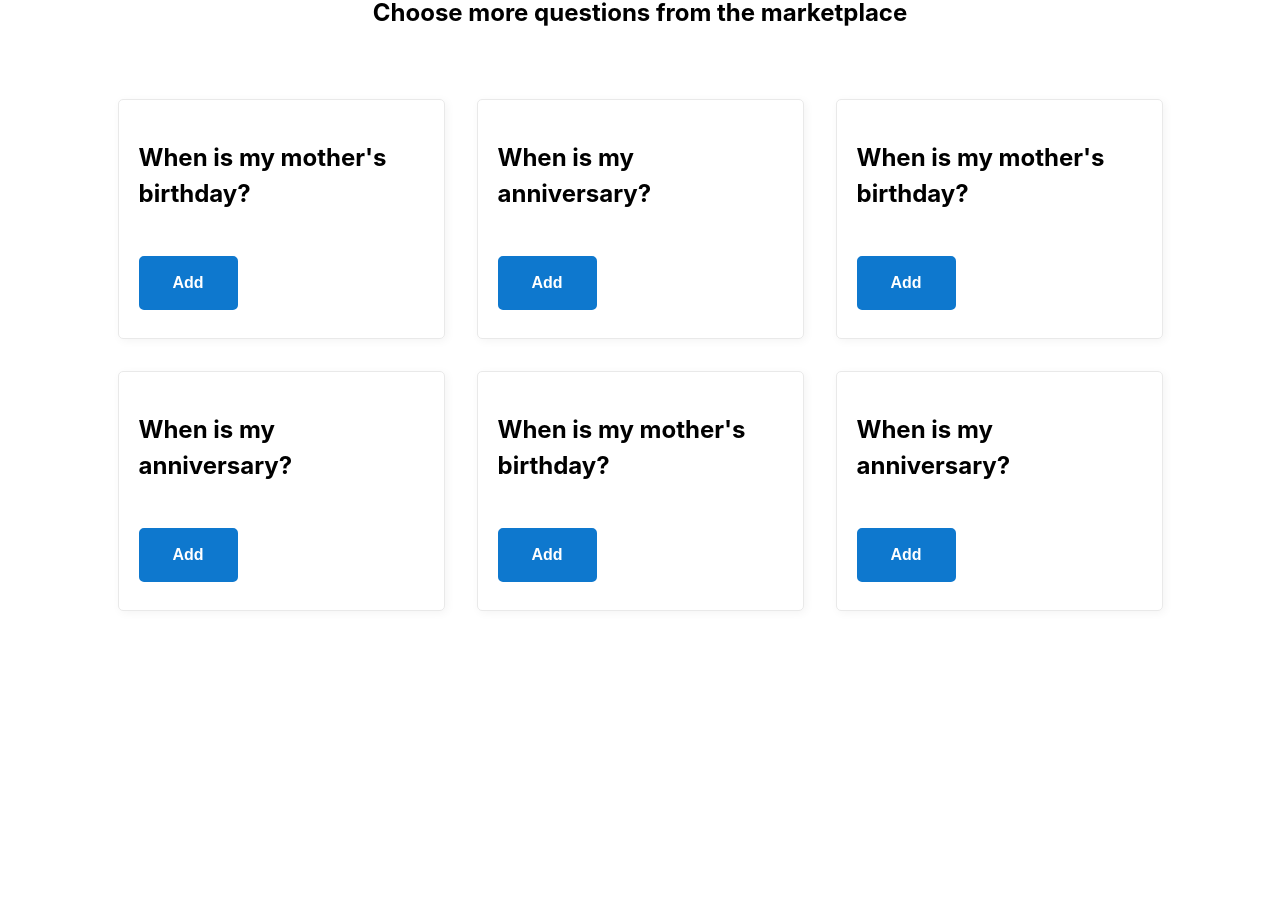
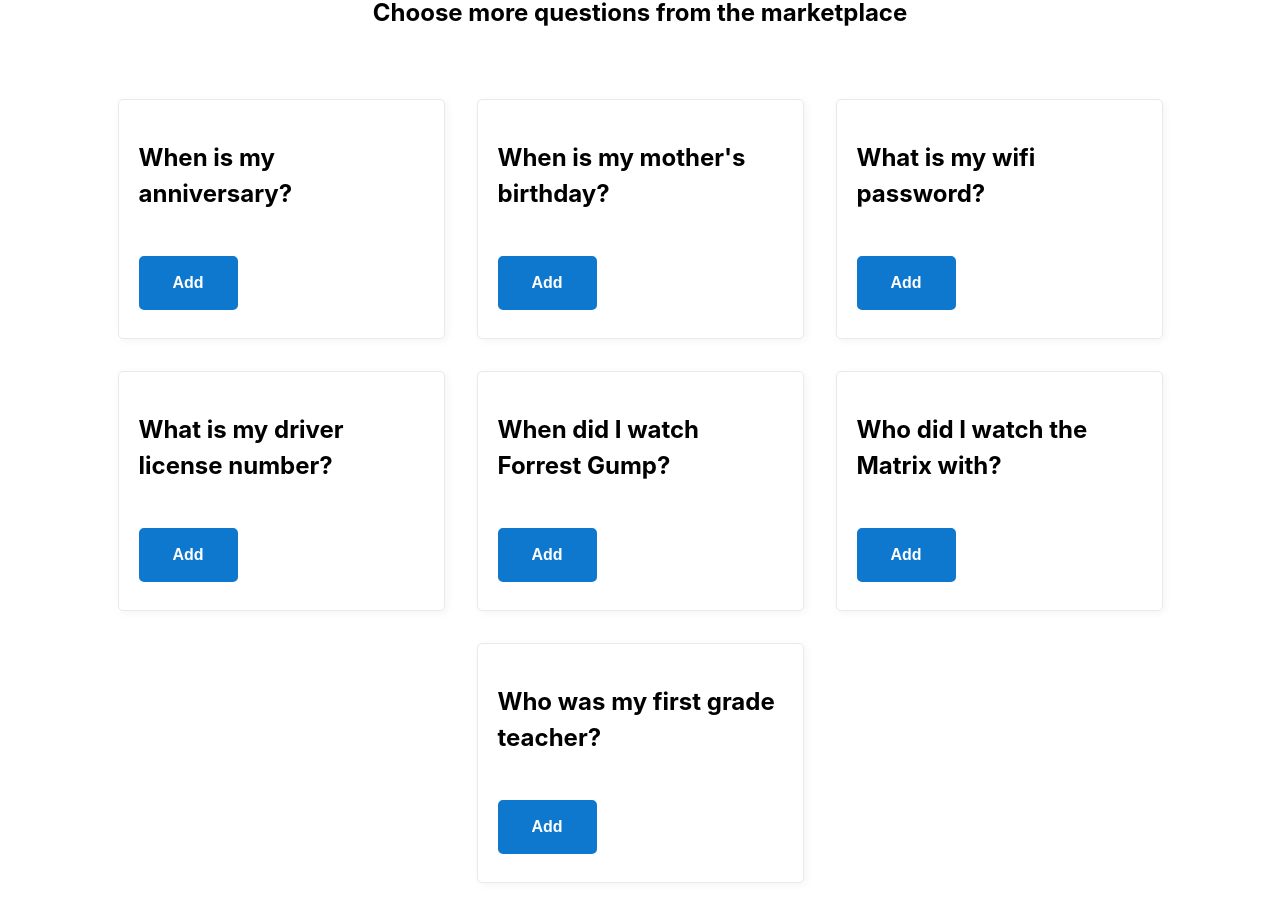
Before and after one commit to uptownhr/spacedtime-app, a Nuxt app: page / in a window 1280 px wide. Shown: the part 511-1432 px from the top of the page. Before the commit the page ends 1186 px from the top, so only its background shows below. Built offline with nearby package versions, Linux system fonts and the light colour scheme.

Commit message:
revised question templates

```diff
--- /dev/null
+++ b/lib/questionTemplates.js
@@ -0,0 +1,23 @@
+export default [
+  {
+    question: 'When is my anniversary?'
+  },
+  {
+    question: "When is my mother's birthday?"
+  },
+  {
+    question: 'What is my wifi password?'
+  },
+  {
+    question: 'What is my driver license number?'
+  },
+  {
+    question: 'When did I watch Forrest Gump?'
+  },
+  {
+    question: 'Who did I watch the Matrix with?'
+  },
+  {
+    question: 'Who was my first grade teacher?'
+  }
+];
--- a/pages/index.vue
+++ b/pages/index.vue
@@ -31,32 +31,14 @@
 <script>
 import CardRecallSummary from '@/components/CardRecallSummary.vue';
 import CardQuestion from '@/components/CardQuestion.vue'
+import questionTemplates from '@/lib/questionTemplates'
 
 export default {
   components: { CardRecallSummary, CardQuestion },
 
   data () {
     return {
-      questionTemplates: [
-        {
-          question: "When is my mother's birthday?",
-        },
-        {
-          question: 'When is my anniversary?',
-        },
-        {
-          question: "When is my mother's birthday?",
-        },
-        {
-          question: 'When is my anniversary?',
-        },
-        {
-          question: "When is my mother's birthday?",
-        },
-        {
-          question: 'When is my anniversary?',
-        },
-      ],
+      questionTemplates,
     }
   },
 
--- a/pages/onboarding/questions.vue
+++ b/pages/onboarding/questions.vue
@@ -22,38 +22,20 @@
 
 <script>
 import CardQuestion from '@/components/CardQuestion';
+import questionTemplates from '@/lib/questionTemplates'
 
 export default {
   components: { CardQuestion },
   data() {
     return {
-      questionTemplates: [
-        {
-          question: "When is my mother's birthday?"
-        },
-        {
-          question: 'When is my anniversary?'
-        },
-        {
-          question: "When is my mother's birthday?"
-        },
-        {
-          question: 'When is my anniversary?'
-        },
-        {
-          question: "When is my mother's birthday?"
-        },
-        {
-          question: 'When is my anniversary?'
-        }
-      ],
-
+      questionTemplates,
       cardsAdded: []
     };
   },
 
-  mounted () {
-    if (this.$store.getters['questionsAdded'].length > 0) return this.$router.push('/')
+  mounted() {
+    if (this.$store.getters['onboarding/questionsAdded'].length > 0)
+      return this.$router.push('/');
   },
 
   methods: {
```
